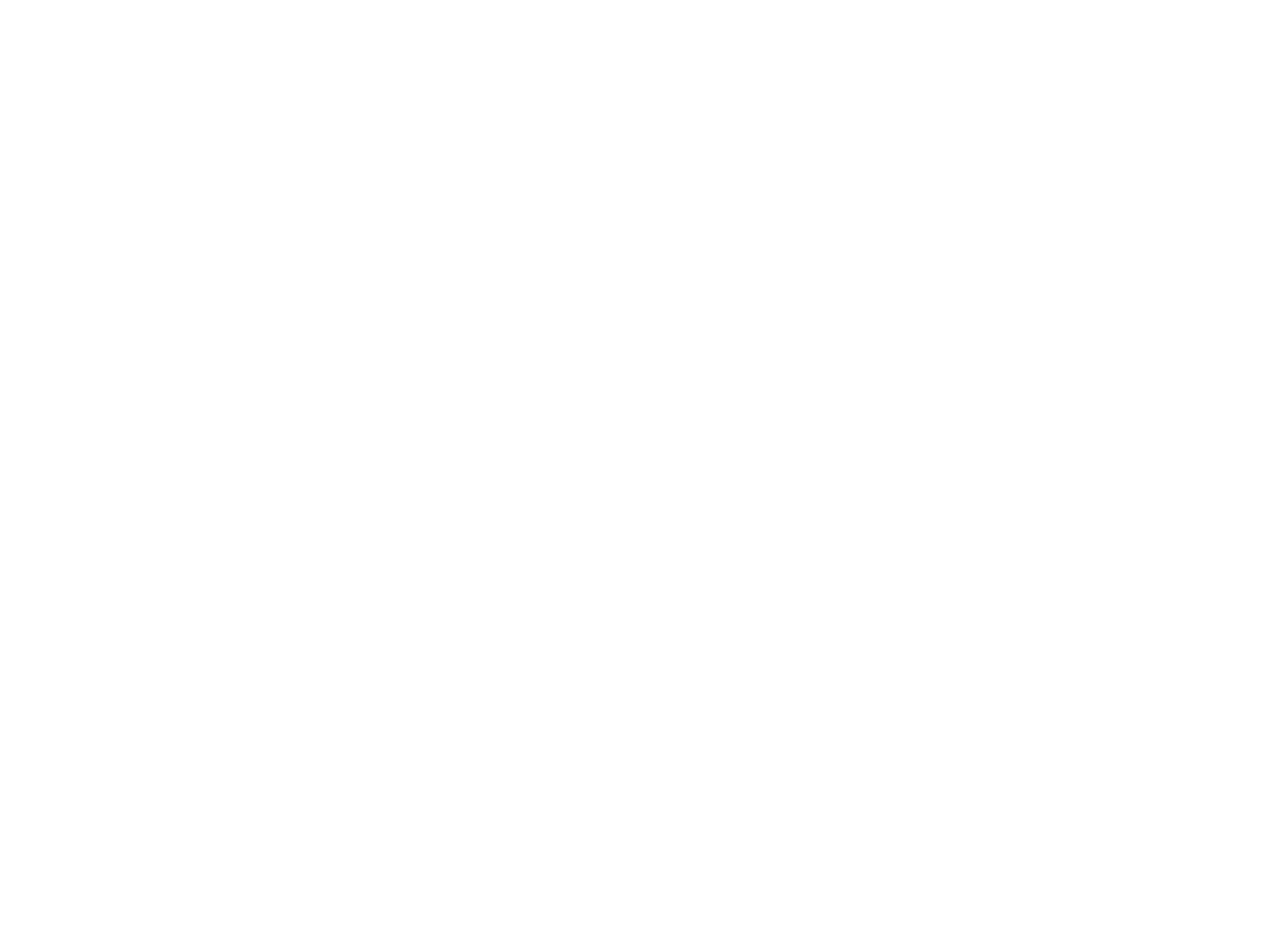
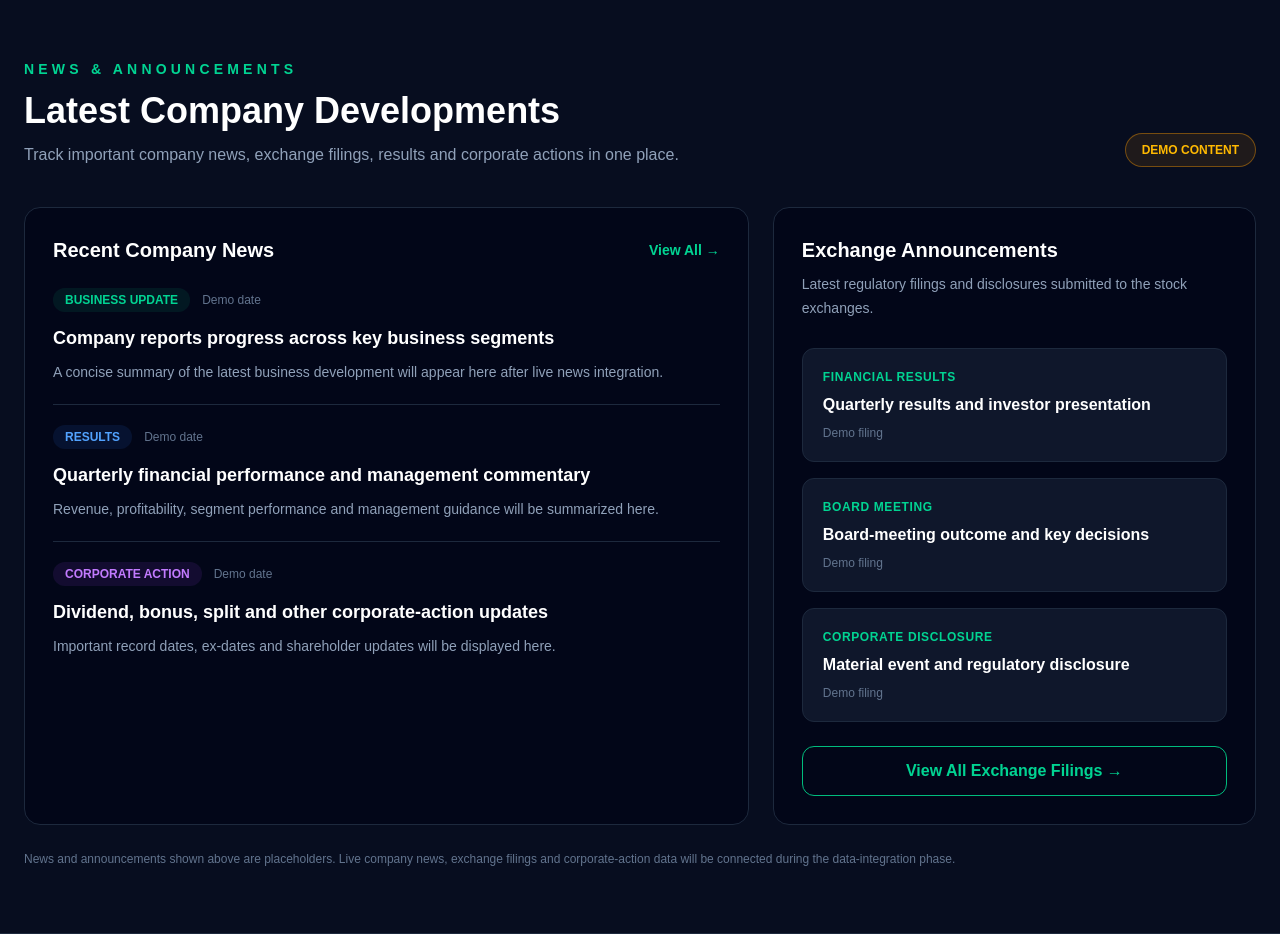
Before and after one commit to sharetradingforliving/stfl-platform, a Next.js app: page /company/1 in a window 1280 px wide. Shown: the part 3960-4894 px from the top of the page. Before the commit the page ends 3955 px from the top, so only its background shows below. Built offline with nearby package versions, Linux system fonts and the light colour scheme.

Commit message:
Add company news and announcements section

```diff
--- a/app/company/[symbol]/page.tsx
+++ b/app/company/[symbol]/page.tsx
@@ -564,6 +564,175 @@
     </p>
   </div>
 </section>
+{/* News & Corporate Announcements */}
+<section className="border-b border-slate-800 bg-slate-900/40">
+  <div className="mx-auto max-w-7xl px-6 py-16">
+    <div className="flex flex-col justify-between gap-4 md:flex-row md:items-end">
+      <div>
+        <p className="text-sm font-semibold uppercase tracking-[0.3em] text-emerald-400">
+          News & Announcements
+        </p>
+
+        <h2 className="mt-3 text-3xl font-bold md:text-4xl">
+          Latest Company Developments
+        </h2>
+
+        <p className="mt-3 text-slate-400">
+          Track important company news, exchange filings, results and
+          corporate actions in one place.
+        </p>
+      </div>
+
+      <span className="w-fit rounded-full border border-amber-500/40 bg-amber-500/10 px-4 py-2 text-xs font-semibold text-amber-400">
+        DEMO CONTENT
+      </span>
+    </div>
+
+    <div className="mt-10 grid gap-6 lg:grid-cols-[1.2fr_0.8fr]">
+      {/* Latest News */}
+      <div className="rounded-2xl border border-slate-800 bg-slate-950 p-7">
+        <div className="flex items-center justify-between">
+          <h3 className="text-xl font-bold">Recent Company News</h3>
+
+          <button className="text-sm font-semibold text-emerald-400">
+            View All →
+          </button>
+        </div>
+
+        <div className="mt-6 divide-y divide-slate-800">
+          <article className="py-5 first:pt-0">
+            <div className="flex flex-wrap items-center gap-3">
+              <span className="rounded-full bg-emerald-500/10 px-3 py-1 text-xs font-semibold text-emerald-400">
+                BUSINESS UPDATE
+              </span>
+
+              <span className="text-xs text-slate-500">
+                Demo date
+              </span>
+            </div>
+
+            <h4 className="mt-3 text-lg font-semibold">
+              Company reports progress across key business segments
+            </h4>
+
+            <p className="mt-2 text-sm leading-6 text-slate-400">
+              A concise summary of the latest business development will
+              appear here after live news integration.
+            </p>
+          </article>
+
+          <article className="py-5">
+            <div className="flex flex-wrap items-center gap-3">
+              <span className="rounded-full bg-blue-500/10 px-3 py-1 text-xs font-semibold text-blue-400">
+                RESULTS
+              </span>
+
+              <span className="text-xs text-slate-500">
+                Demo date
+              </span>
+            </div>
+
+            <h4 className="mt-3 text-lg font-semibold">
+              Quarterly financial performance and management commentary
+            </h4>
+
+            <p className="mt-2 text-sm leading-6 text-slate-400">
+              Revenue, profitability, segment performance and management
+              guidance will be summarized here.
+            </p>
+          </article>
+
+          <article className="py-5 pb-0">
+            <div className="flex flex-wrap items-center gap-3">
+              <span className="rounded-full bg-purple-500/10 px-3 py-1 text-xs font-semibold text-purple-400">
+                CORPORATE ACTION
+              </span>
+
+              <span className="text-xs text-slate-500">
+                Demo date
+              </span>
+            </div>
+
+            <h4 className="mt-3 text-lg font-semibold">
+              Dividend, bonus, split and other corporate-action updates
+            </h4>
+
+            <p className="mt-2 text-sm leading-6 text-slate-400">
+              Important record dates, ex-dates and shareholder updates
+              will be displayed here.
+            </p>
+          </article>
+        </div>
+      </div>
+
+      {/* Exchange Announcements */}
+      <div className="rounded-2xl border border-slate-800 bg-slate-950 p-7">
+        <h3 className="text-xl font-bold">
+          Exchange Announcements
+        </h3>
+
+        <p className="mt-2 text-sm leading-6 text-slate-400">
+          Latest regulatory filings and disclosures submitted to the stock
+          exchanges.
+        </p>
+
+        <div className="mt-7 space-y-4">
+          <div className="rounded-xl border border-slate-800 bg-slate-900 p-5">
+            <p className="text-xs font-semibold uppercase tracking-wider text-emerald-400">
+              Financial Results
+            </p>
+
+            <p className="mt-2 font-semibold">
+              Quarterly results and investor presentation
+            </p>
+
+            <p className="mt-2 text-xs text-slate-500">
+              Demo filing
+            </p>
+          </div>
+
+          <div className="rounded-xl border border-slate-800 bg-slate-900 p-5">
+            <p className="text-xs font-semibold uppercase tracking-wider text-emerald-400">
+              Board Meeting
+            </p>
+
+            <p className="mt-2 font-semibold">
+              Board-meeting outcome and key decisions
+            </p>
+
+            <p className="mt-2 text-xs text-slate-500">
+              Demo filing
+            </p>
+          </div>
+
+          <div className="rounded-xl border border-slate-800 bg-slate-900 p-5">
+            <p className="text-xs font-semibold uppercase tracking-wider text-emerald-400">
+              Corporate Disclosure
+            </p>
+
+            <p className="mt-2 font-semibold">
+              Material event and regulatory disclosure
+            </p>
+
+            <p className="mt-2 text-xs text-slate-500">
+              Demo filing
+            </p>
+          </div>
+        </div>
+
+        <button className="mt-6 w-full rounded-xl border border-emerald-500 px-5 py-3 font-semibold text-emerald-400 transition hover:bg-emerald-500 hover:text-slate-950">
+          View All Exchange Filings →
+        </button>
+      </div>
+    </div>
+
+    <p className="mt-6 text-xs leading-5 text-slate-500">
+      News and announcements shown above are placeholders. Live company news,
+      exchange filings and corporate-action data will be connected during the
+      data-integration phase.
+    </p>
+  </div>
+</section>
   </main>
 );
 }
```
